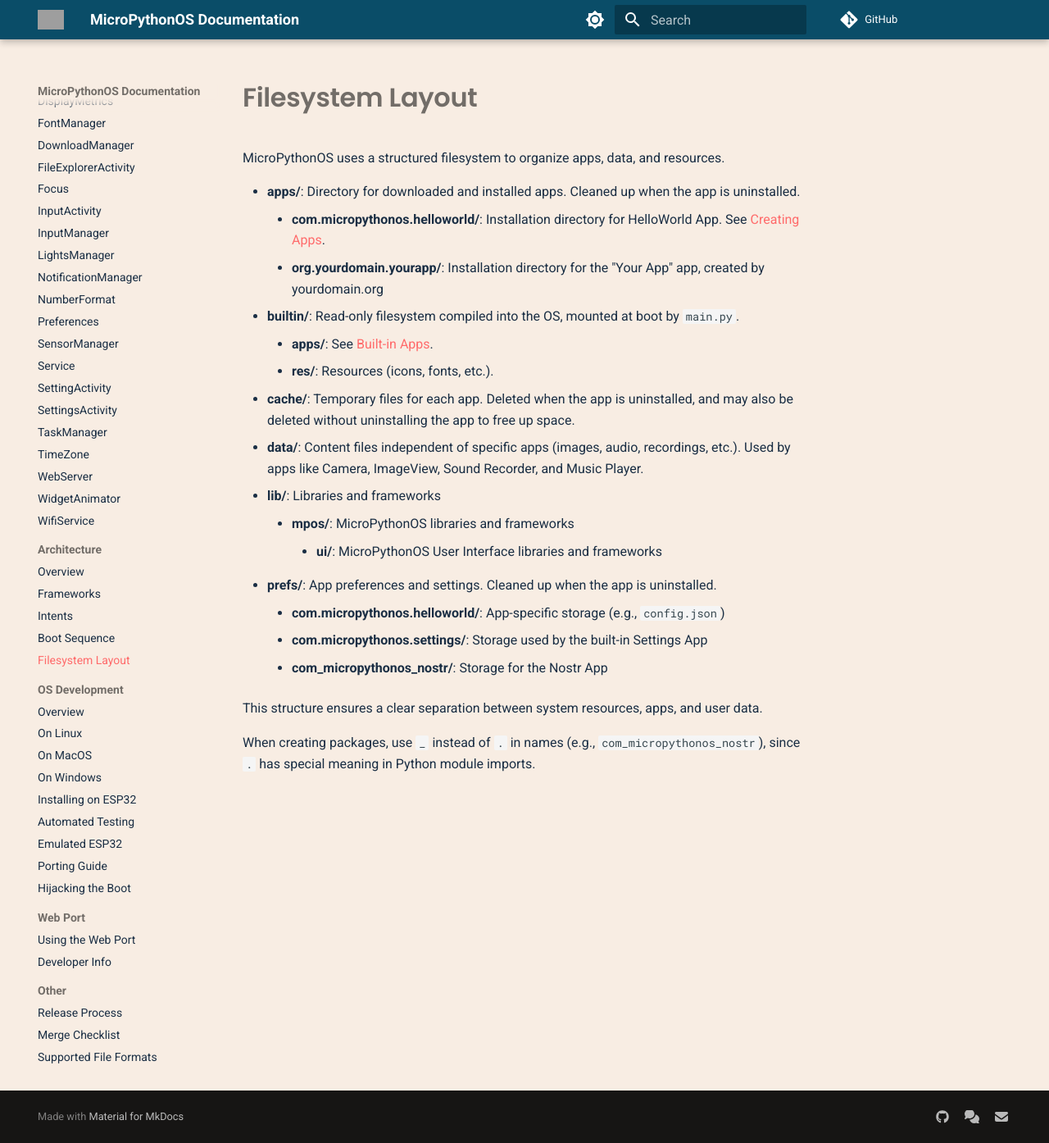
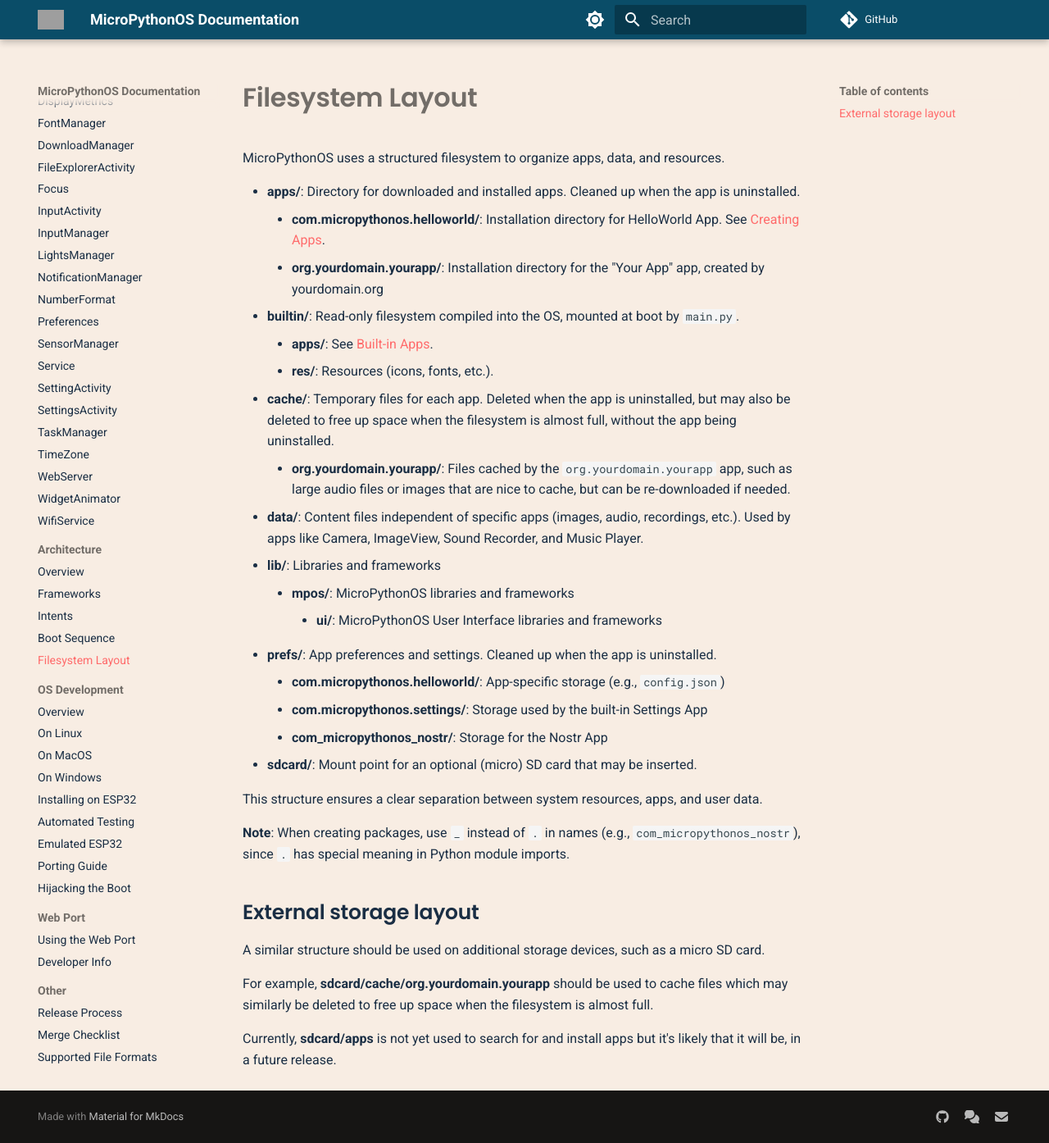
Before and after one commit to MicroPythonOS/docs, an MkDocs documentation site: the page built from docs/architecture/filesystem.md, in a window 1280 px wide and 1394 px high. Shown: the whole window at 82% size. Built offline with MkDocs 1.6.1 and Material for MkDocs 9.7.7, drawn with Linux system fonts in a browser that asks for light colours; comment, search, counter and statistics services are not loaded; grey boxes are pictures that could not be loaded.

Commit message:
update filesystem layout

```diff
--- a/docs/architecture/filesystem.md
+++ b/docs/architecture/filesystem.md
@@ -8,7 +8,8 @@ MicroPythonOS uses a structured filesystem to organize apps, data, and resources
 - **builtin/**: Read-only filesystem compiled into the OS, mounted at boot by `main.py`.
     - **apps/**: See [Built-in Apps](../apps/built-in-apps.md).
     - **res/**: Resources (icons, fonts, etc.).
-- **cache/**: Temporary files for each app. Deleted when the app is uninstalled, and may also be deleted without uninstalling the app to free up space.
+- **cache/**: Temporary files for each app. Deleted when the app is uninstalled, but may also be deleted to free up space when the filesystem is almost full, without the app being uninstalled.
+    - **org.yourdomain.yourapp/**: Files cached by the `org.yourdomain.yourapp` app, such as large audio files or images that are nice to cache, but can be re-downloaded if needed.
 - **data/**: Content files independent of specific apps (images, audio, recordings, etc.). Used by apps like Camera, ImageView, Sound Recorder, and Music Player.
 - **lib/**: Libraries and frameworks
     - **mpos/**: MicroPythonOS libraries and frameworks
@@ -17,7 +18,16 @@ MicroPythonOS uses a structured filesystem to organize apps, data, and resources
     - **com.micropythonos.helloworld/**: App-specific storage (e.g., `config.json`)
     - **com.micropythonos.settings/**: Storage used by the built-in Settings App
     - **com_micropythonos_nostr/**: Storage for the Nostr App
+- **sdcard/**: Mount point for an optional (micro) SD card that may be inserted.
 
 This structure ensures a clear separation between system resources, apps, and user data.
 
-When creating packages, use `_` instead of `.` in names (e.g., `com_micropythonos_nostr`), since `.` has special meaning in Python module imports.
+**Note**: When creating packages, use `_` instead of `.` in names (e.g., `com_micropythonos_nostr`), since `.` has special meaning in Python module imports.
+
+## External storage layout
+
+A similar structure should be used on additional storage devices, such as a micro SD card.
+
+For example, **sdcard/cache/org.yourdomain.yourapp** should be used to cache files which may similarly be deleted to free up space when the filesystem is almost full.
+
+Currently, **sdcard/apps** is not yet used to search for and install apps but it's likely that it will be, in a future release.
```
